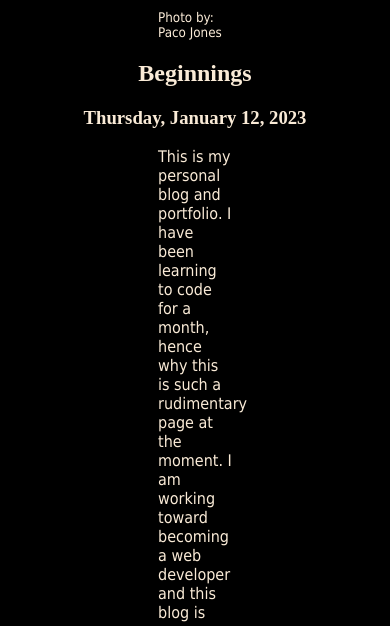
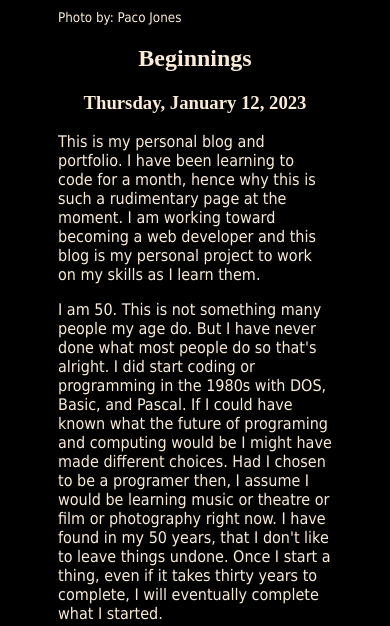
Before and after one commit to paco-jones/blog, a plain HTML site: page index.html in a window 390 px wide. Shown: the part 425-1051 px from the top of the page. Drawn offline with Linux system fonts and the light colour scheme.

Commit message:
Fix sizing on mobile

```diff
--- a/styles.css
+++ b/styles.css
@@ -2,8 +2,8 @@ h1, h2, h3, h5 {text-align: center;
     color:antiquewhite;
 }
 p {text-align: left;
-    margin-left: 150px;
-    margin-right: 150px;
+   margin-right: 50px;
+   margin-left: 50px;
     color: antiquewhite;
 }
 h1, p {font-family: Tahoma;
```
